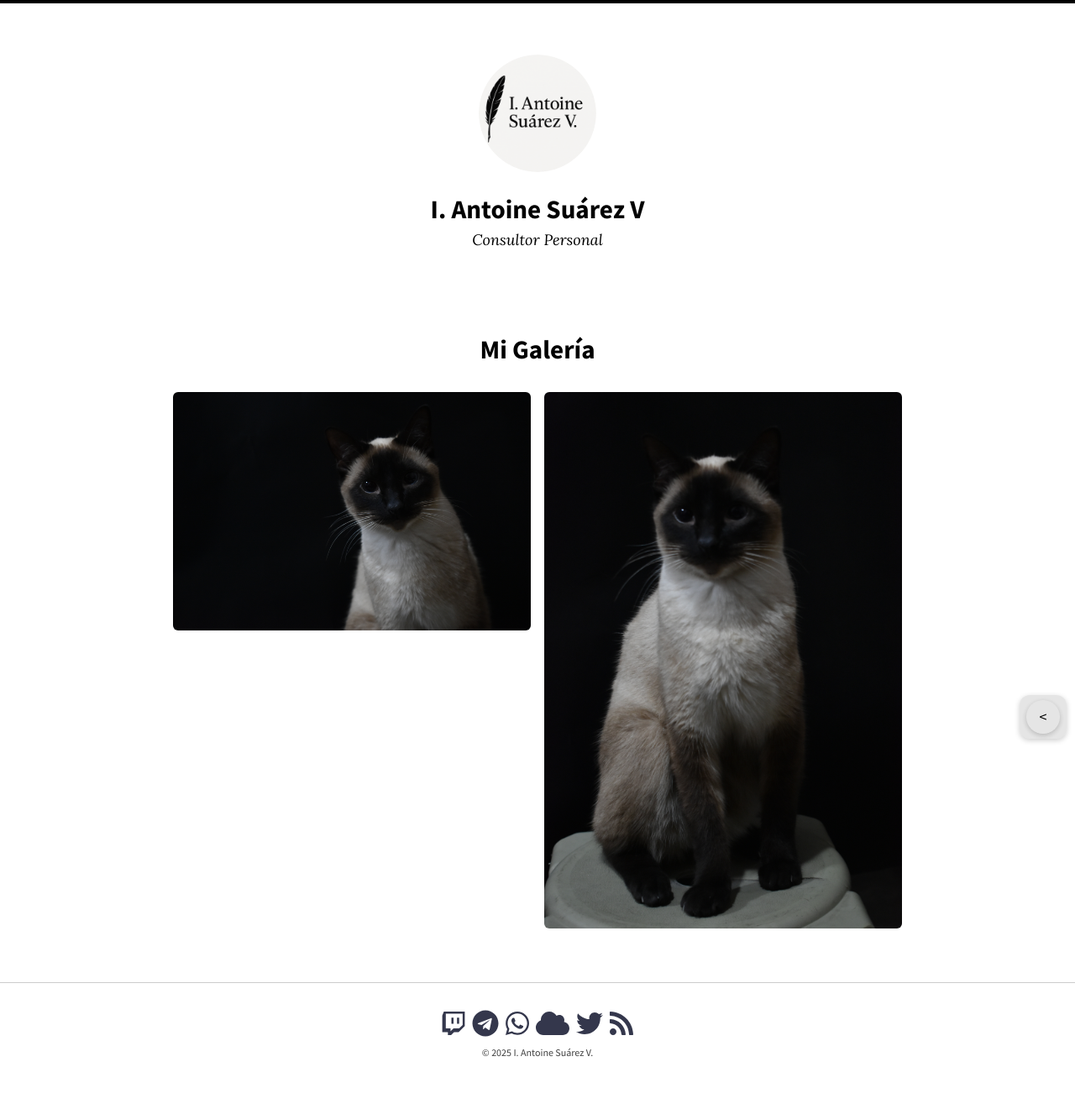
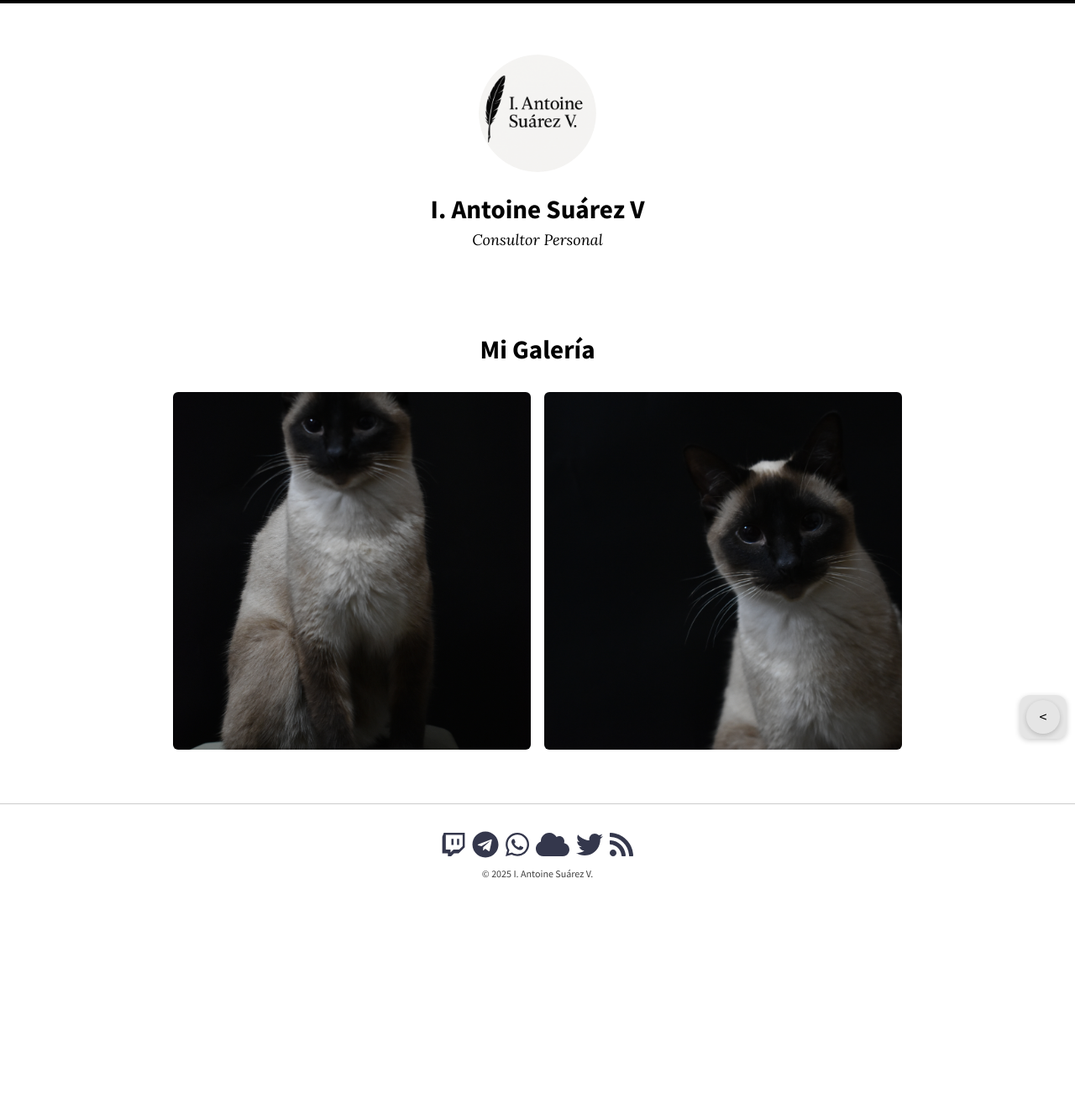
Before and after one commit to KajiiNarumi/iasuarezv, a Jekyll site: the page built from galeria.html, in a window 1280 px wide. Shown: the whole page at 84% size. Built offline with Jekyll 4.4.1, drawn with Linux system fonts in a browser that asks for light colours; nearby versions of some CDN libraries; after the commit the page ends 1114 px from its top, so only the background shows below that.

Commit message:
Update galeria.html

```diff
--- a/galeria.html
+++ b/galeria.html
@@ -8,11 +8,13 @@ title: "Galería"
   <h2 class="text-center">Mi Galería</h2>
 
   <div class="galeria-grid">
-    {% assign images = site.static_files | where_exp: "file", "file.path contains '/galeria/'" %}
+    {% assign images = site.static_files | where_exp: "file", "file.path contains '/galeria/'" | reverse %}
     {% for img in images %}
       <div class="galeria-item">
         <a href="{{ img.path }}" class="modal-link">
-          <img src="{{ img.path | replace: '.jpg', '-thumb.jpg' }}" alt="Fotografía {{ forloop.index }}">
+          <div class="galeria-thumb">
+            <img src="{{ img.path }}" alt="Fotografía {{ forloop.index }}">
+          </div>
         </a>
       </div>
     {% endfor %}
@@ -38,16 +40,31 @@ title: "Galería"
   gap: 1rem;
 }
 
-.galeria-item img {
+.galeria-item {
   width: 100%;
-  display: block;
+}
+
+.galeria-thumb {
+  width: 100%;
+  padding-top: 100%; /* contenedor cuadrado */
+  position: relative;
+  overflow: hidden;
+  border-radius: 6px;
+}
+
+.galeria-thumb img {
+  position: absolute;
+  top: 0;
+  left: 0;
+  width: 100%;
+  height: 100%;
+  object-fit: cover;
   cursor: pointer;
-  border-radius: 6px;
   transition: transform 0.3s ease;
 }
 
-.galeria-item img:hover {
-  transform: scale(1.03);
+.galeria-thumb img:hover {
+  transform: scale(1.05);
 }
 
 /* Modal */
```
